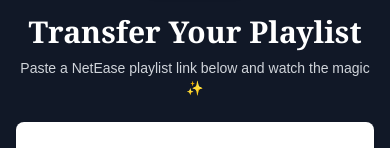
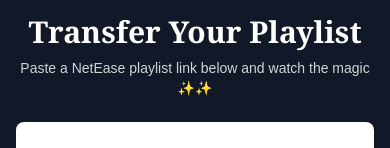
Before and after one commit to ydotwang/netify, a Next.js app: page /transfer in a window 390 px wide. Shown: the part 358-506 px from the top of the page. Built offline with nearby package versions, Linux system fonts and the light colour scheme; no server answers.

Commit message:
mobile user accecibility

```diff
--- a/src/app/transfer/page.tsx
+++ b/src/app/transfer/page.tsx
@@ -15,7 +15,7 @@
           <img src="/netify.jpg" alt="Netify Logo" className="h-24 w-auto mb-4 mx-auto rounded-lg shadow" />
           <div className="text-center mb-6">
             <h1 className="text-3xl font-bold font-serif mb-2 text-white">Transfer Your Playlist</h1>
-            <p className="text-sm text-gray-300">Paste a NetEase playlist link below and watch the magic ✨</p>
+            <p className="text-sm text-gray-300">Paste a NetEase playlist link below and watch the magic ✨✨</p>
           </div>
 
           <div className="bg-white shadow rounded-lg p-6 flex flex-col gap-4">
```
